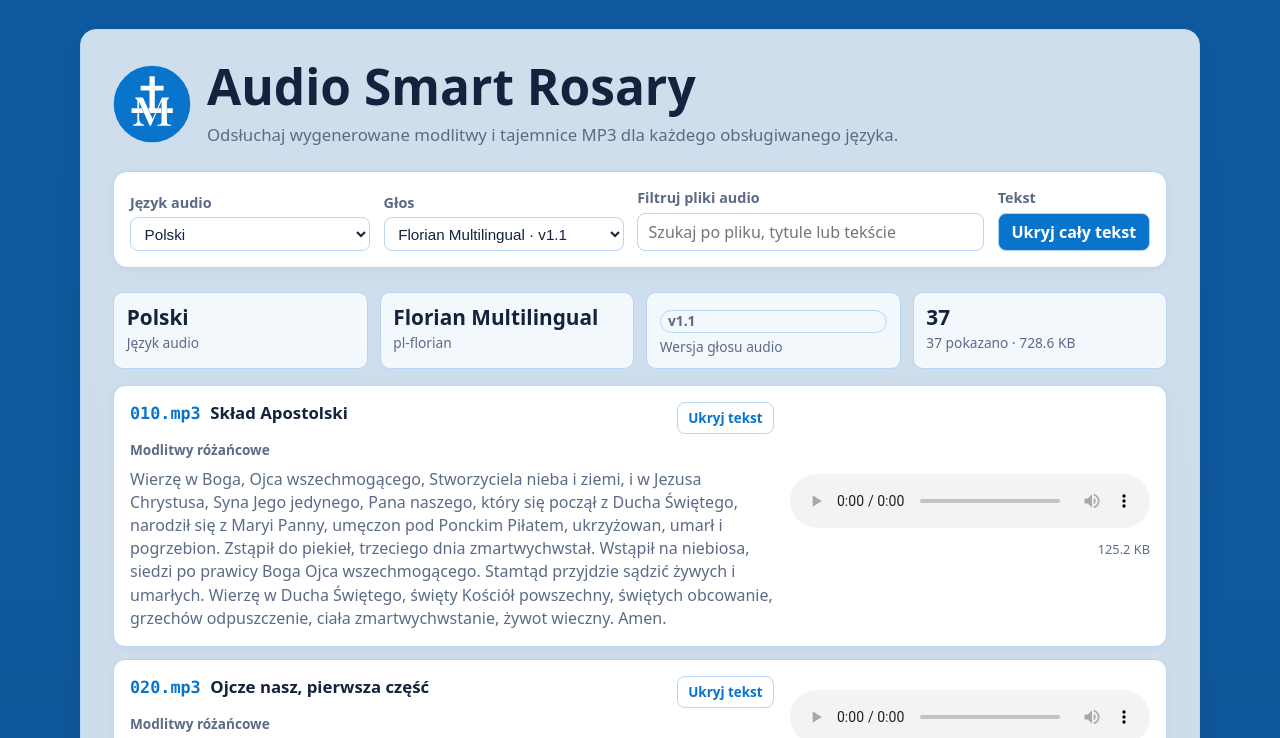
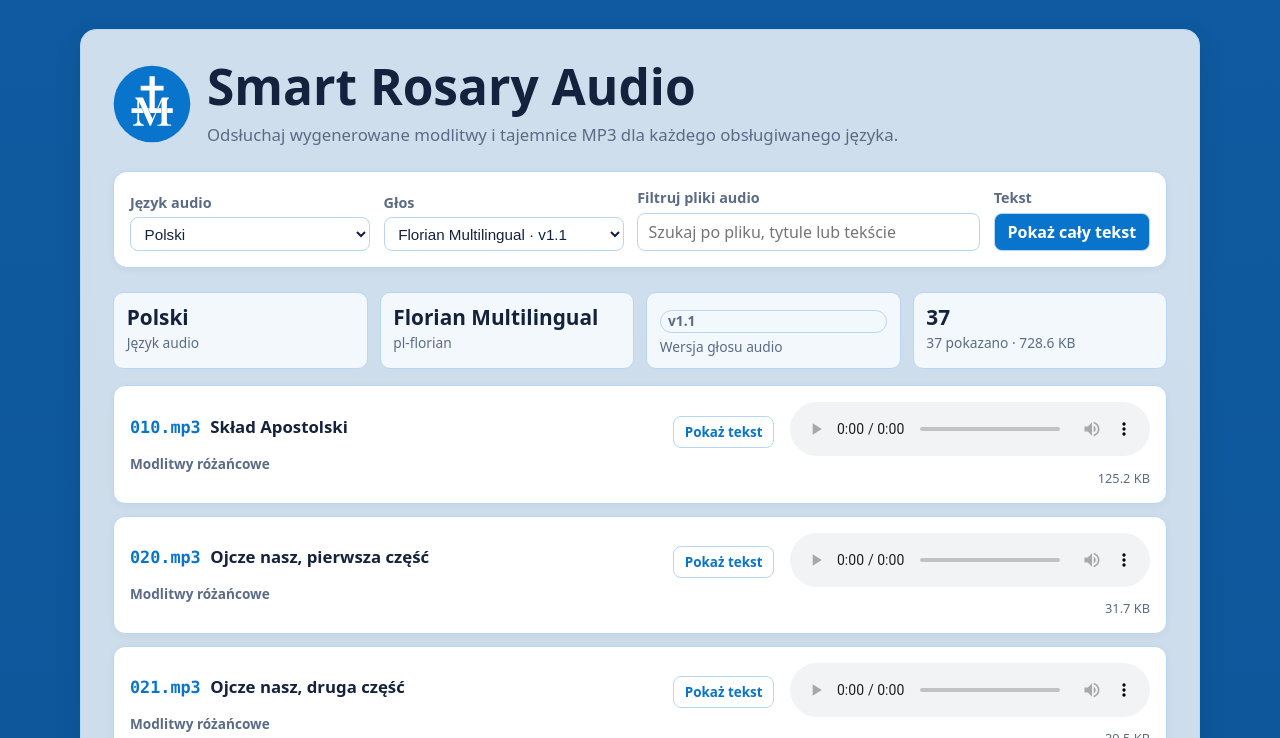
Before and after one commit to drlechk/smartrosary-audio, a plain HTML site: page index.html in a window 1280 px wide. Shown: the part 53-791 px from the top of the page. Drawn offline with Linux system fonts and the light colour scheme.

Commit message:
Set stable title and collapse clip text by default

```diff
--- a/index.html
+++ b/index.html
@@ -3,7 +3,7 @@
 <head>
   <meta charset="UTF-8">
   <meta name="viewport" content="width=device-width, initial-scale=1">
-  <title>Audio Smart Rosary</title>
+  <title>Smart Rosary Audio</title>
   <meta name="description" content="Podgląd audio Smart Rosary z obsługiwanymi językami, głosami i plikami MP3.">
   <link rel="icon" type="image/svg+xml" href="favicon.svg">
   <style>
@@ -401,7 +401,7 @@
       <div class="hero">
         <img class="hero-icon" src="favicon.svg" alt="" role="presentation">
         <div>
-          <h1 data-i18n="headline">Audio Smart Rosary</h1>
+          <h1 data-i18n="headline">Smart Rosary Audio</h1>
           <p class="lead" data-i18n="lead">Odsłuchaj wygenerowane modlitwy i tajemnice MP3 dla każdego obsługiwanego języka.</p>
         </div>
       </div>
@@ -421,7 +421,7 @@
         </div>
         <div class="field">
           <label for="textControl" data-i18n="textLabel">Tekst</label>
-          <button class="toggle-btn" id="textControl" type="button">Ukryj cały tekst</button>
+          <button class="toggle-btn" id="textControl" type="button">Pokaż cały tekst</button>
         </div>
       </div>
 
@@ -466,9 +466,9 @@
           deployLabel: 'Last deploy'
         },
         pl: {
-          title: 'Audio Smart Rosary',
+          title: 'Smart Rosary Audio',
           description: 'Podgląd audio Smart Rosary z obsługiwanymi językami, głosami i plikami MP3.',
-          headline: 'Audio Smart Rosary',
+          headline: 'Smart Rosary Audio',
           lead: 'Odsłuchaj wygenerowane modlitwy i tajemnice MP3 dla każdego obsługiwanego języka.',
           labelLanguage: 'Język strony:',
           controlLanguage: 'Język audio',
@@ -514,9 +514,9 @@
           deployLabel: 'Letztes Deployment'
         },
         fr: {
-          title: 'Audio Smart Rosary',
+          title: 'Smart Rosary Audio',
           description: 'Aperçu audio Smart Rosary avec langues, voix et fichiers MP3 pris en charge.',
-          headline: 'Audio Smart Rosary',
+          headline: 'Smart Rosary Audio',
           lead: 'Écoutez chaque prière et mystère MP3 généré pour chaque langue prise en charge.',
           labelLanguage: 'Langue de la page :',
           controlLanguage: 'Langue audio',
@@ -538,9 +538,9 @@
           deployLabel: 'Dernier déploiement'
         },
         es: {
-          title: 'Audio Smart Rosary',
+          title: 'Smart Rosary Audio',
           description: 'Vista previa de audio de Smart Rosary con idiomas, voces y archivos MP3 compatibles.',
-          headline: 'Audio Smart Rosary',
+          headline: 'Smart Rosary Audio',
           lead: 'Escucha cada oración y misterio MP3 generado para cada idioma compatible.',
           labelLanguage: 'Idioma de la página:',
           controlLanguage: 'Idioma del audio',
@@ -562,9 +562,9 @@
           deployLabel: 'Último despliegue'
         },
         pt: {
-          title: 'Áudio Smart Rosary',
+          title: 'Smart Rosary Audio',
           description: 'Pré-visualização de áudio do Smart Rosary com idiomas, vozes e ficheiros MP3 suportados.',
-          headline: 'Áudio Smart Rosary',
+          headline: 'Smart Rosary Audio',
           lead: 'Ouça cada oração e mistério MP3 gerado para cada idioma suportado.',
           labelLanguage: 'Idioma da página:',
           controlLanguage: 'Idioma do áudio',
@@ -593,7 +593,7 @@
         audioLanguage: new URLSearchParams(location.search).get('lang') || localStorage.getItem('smartrosaryAudioLanguage') || DEFAULT_LANGUAGE,
         voice: new URLSearchParams(location.search).get('voice') || localStorage.getItem('smartrosaryAudioVoice') || '',
         query: '',
-        showAllText: localStorage.getItem('smartrosaryAudioShowText') !== 'false',
+        showAllText: false,
         textOverrides: new Map()
       };
 
@@ -755,7 +755,6 @@
         localStorage.setItem('smartrosaryAudioUiLanguage', state.uiLanguage);
         localStorage.setItem('smartrosaryAudioLanguage', state.audioLanguage);
         localStorage.setItem('smartrosaryAudioVoice', state.voice);
-        localStorage.setItem('smartrosaryAudioShowText', String(state.showAllText));
 
         if (!clips.length) {
           els.clipList.innerHTML = `<div class="empty">${escapeHtml(dict.noMatches)}</div>`;
```
